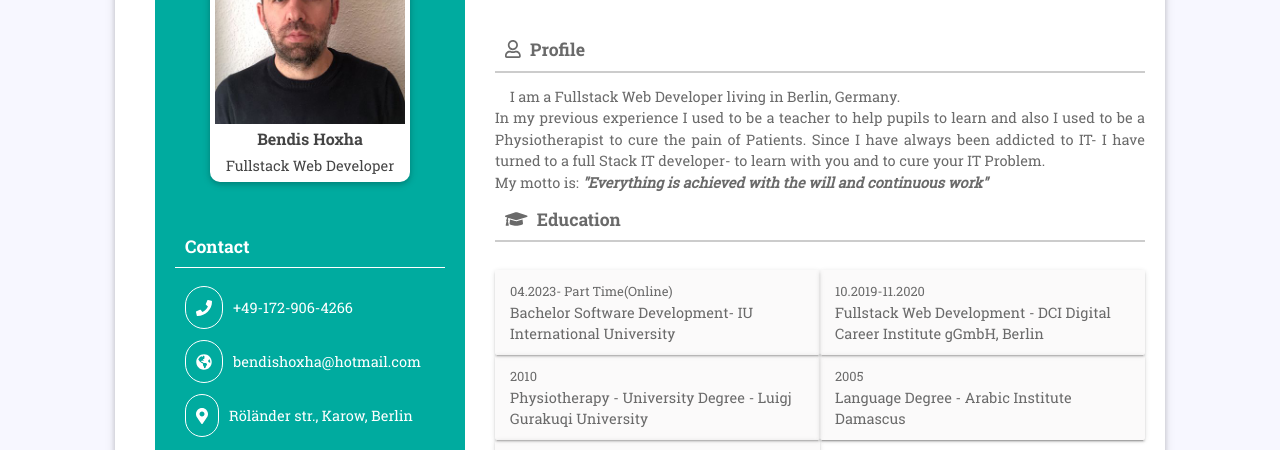
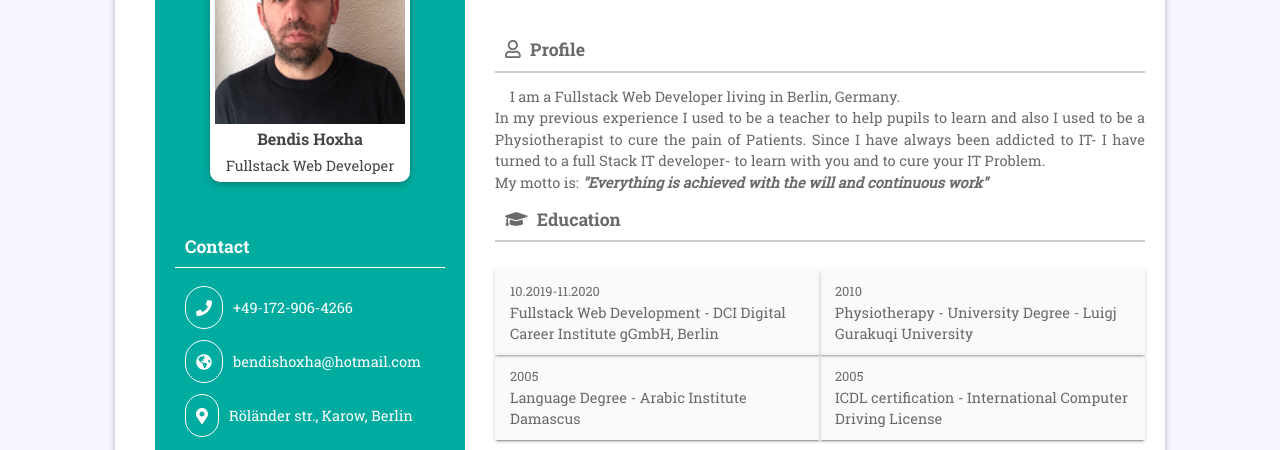
Before and after one commit to hbendis/CV-Template, a plain HTML site: page index.html in a window 1280 px wide. Shown: the part 141-591 px from the top of the page. Drawn offline with Linux system fonts and the light colour scheme.

Commit message:
Update index.html

```diff
--- a/index.html
+++ b/index.html
@@ -122,8 +122,8 @@
                         <div class="education">
                             <ul class="row no-margin">
 
-                                 <li class="col-md-6"><span>04.2023- Part Time(Online)</span> <br>
-                                    Bachelor Software Development- IU International University</li>
+                                 <!-- <li---- class="col-md-6"><span>04.2023- Part Time(Online)</span> <br>
+                                    Bachelor Software Development- IU International University</li---->
                                 <li class="col-md-6"><span>10.2019-11.2020</span> <br>
                                     Fullstack Web Development - DCI Digital Career Institute gGmbH, Berlin</li>
                                 <li class="col-md-6"><span>2010</span> <br>
```
